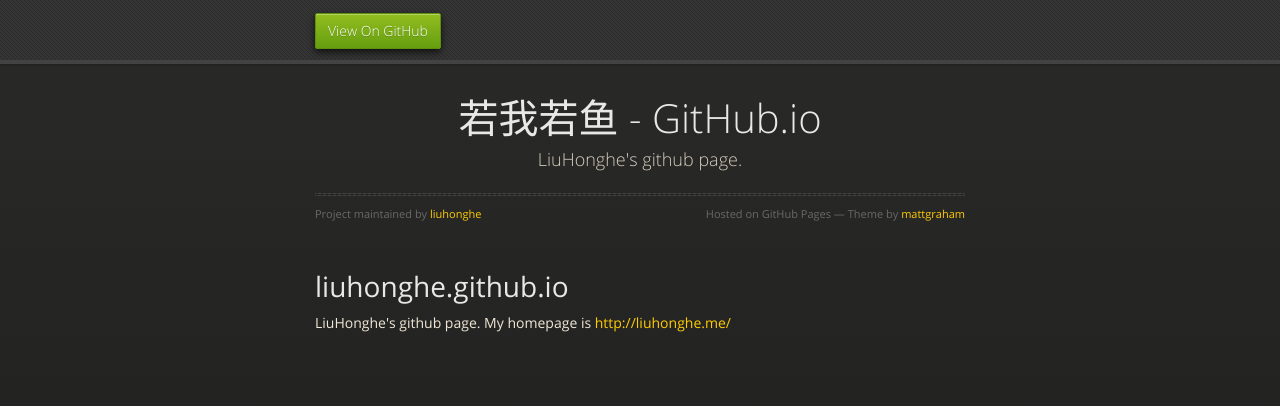
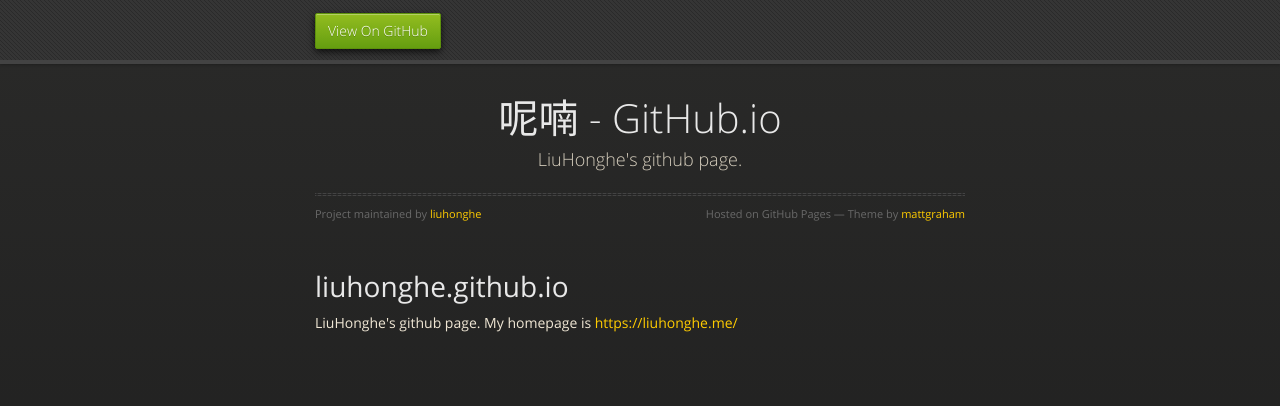
Before and after one commit to liuhonghe/liuhonghe.github.io, a plain HTML site: page index.html in a window 1280 px wide. Drawn offline with nearby package versions, Linux system fonts and the light colour scheme.

Commit message:
Update index.html

```diff
--- a/index.html
+++ b/index.html
@@ -3,7 +3,7 @@
   <head>
     <meta charset="utf-8">
     <meta http-equiv="X-UA-Compatible" content="chrome=1">
-    <title>若我若鱼 - GitHub.io by liuhonghe</title>
+    <title>呢喃 - GitHub.io by liuhonghe</title>
     <link rel="stylesheet" href="stylesheets/styles.css">
     <link rel="stylesheet" href="stylesheets/github-dark.css">
     <script src="https://ajax.googleapis.com/ajax/libs/jquery/1.7.1/jquery.min.js"></script>
@@ -28,7 +28,7 @@
 
       <section>
         <div id="title">
-          <h1>若我若鱼 - GitHub.io</h1>
+          <h1>呢喃 - GitHub.io</h1>
           <p>LiuHonghe&#39;s github page.</p>
           <hr>
           <span class="credits left">Project maintained by <a href="https://github.com/liuhonghe">liuhonghe</a></span>
@@ -39,7 +39,7 @@
 <a id="liuhonghegithubio" class="anchor" href="#liuhonghegithubio" aria-hidden="true"><span class="octicon octicon-link"></span></a>liuhonghe.github.io</h1>
 
 <p>LiuHonghe's github page.
-My homepage is <a href="http://liuhonghe.me/">http://liuhonghe.me/</a></p>
+My homepage is <a href="https://liuhonghe.me/">https://liuhonghe.me/</a></p>
       </section>
 
     </div>
```
